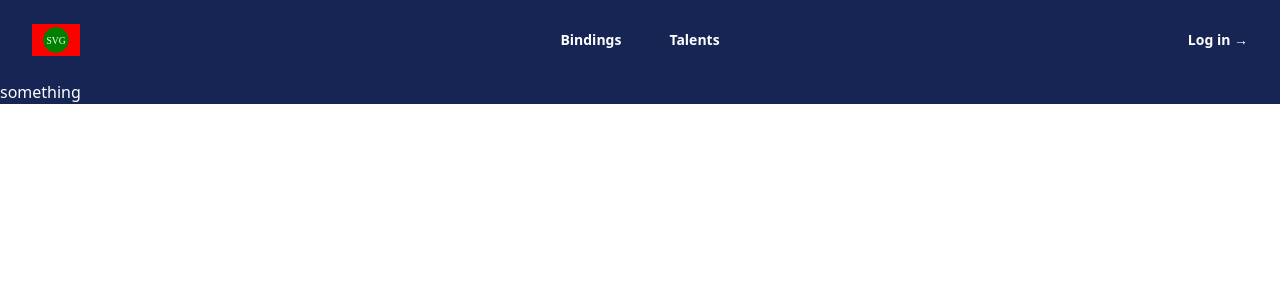
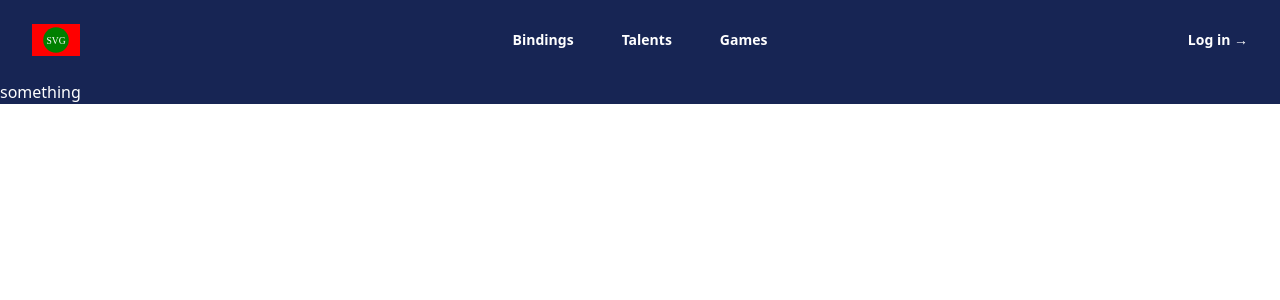
Before and after one commit to Cellv2/wow-keybind-helper, a React app: page /something in a window 1280 px wide. Shown: the top 300 px of the page. Built offline with nearby package versions, Linux system fonts and the light colour scheme.

Commit message:
Add games URL to header

```diff
--- a/src/App.tsx
+++ b/src/App.tsx
@@ -16,7 +16,7 @@ const router = createBrowserRouter([
                 index: true,
                 element: <HelloWorld title="Bonjour!" />
             },
-            { path: "/game", element: <GamePage /> },
+            { path: "/games", element: <GamePage /> },
             {
                 path: "/something",
                 element: <div>something</div>
--- a/src/components/Header/Header.tsx
+++ b/src/components/Header/Header.tsx
@@ -44,6 +44,9 @@ export const Header = () => {
                     </a>
                     <a href="#" className="text-sm font-semibold leading-6">
                         Talents
+                    </a>
+                    <a href="/games" className="text-sm font-semibold leading-6">
+                        Games
                     </a>
                 </div>
                 <div className="hidden lg:flex lg:flex-1 lg:justify-end">
```
